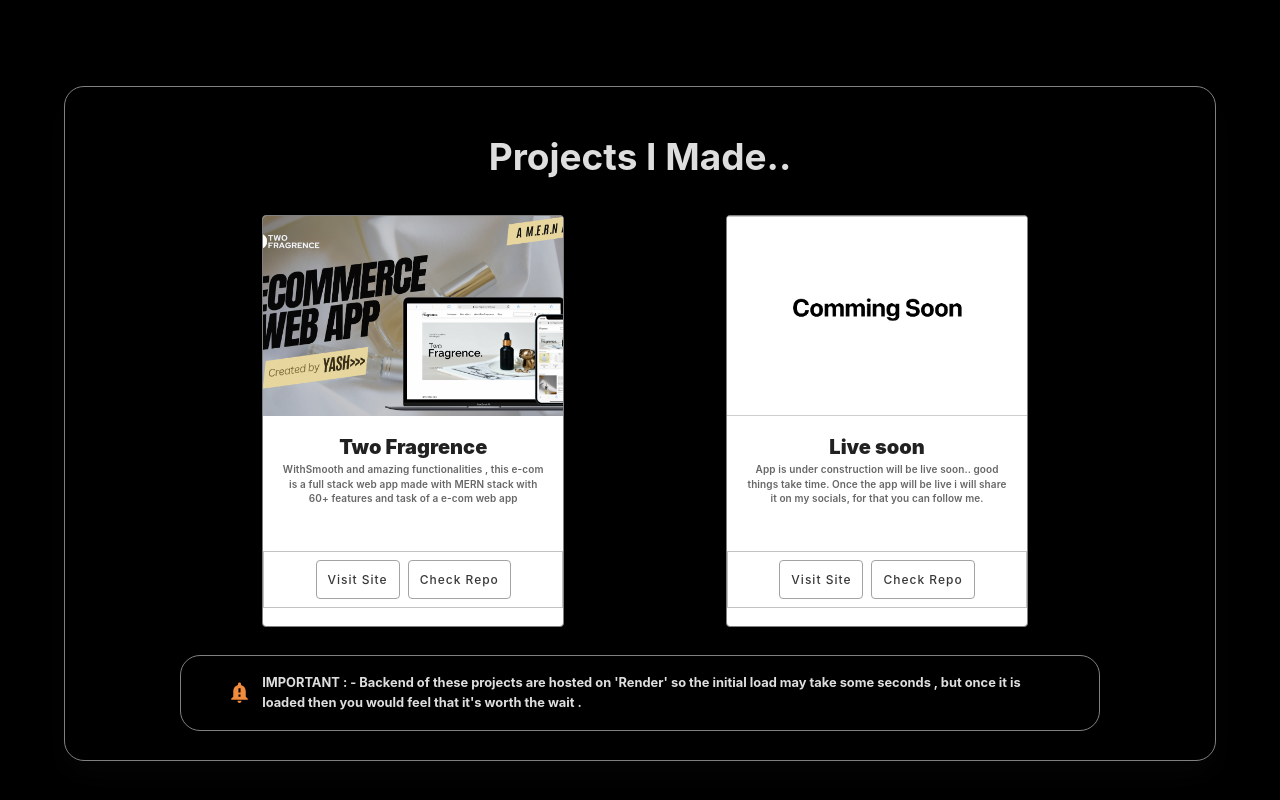
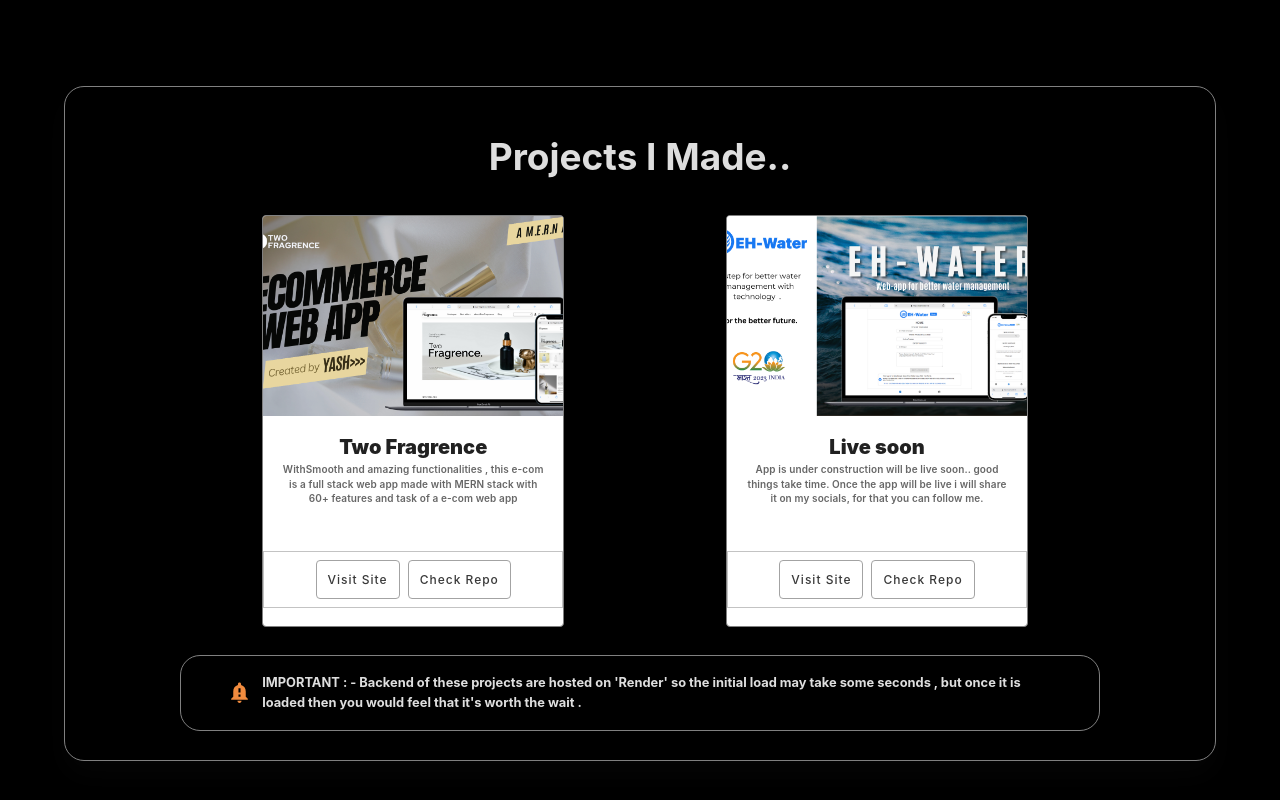
Before and after one commit to YYashSingh-9/my-portfolio, a React (Vite) app: page / in a window 1280 px wide. Shown: the part 2458-3258 px from the top of the page. Built offline with nearby package versions, Linux system fonts and the light colour scheme.

Commit message:
another project added

```diff
--- a/src/Components/MyProjects.jsx
+++ b/src/Components/MyProjects.jsx
@@ -1,6 +1,6 @@
 import { Box, Container, Grid } from "@mui/material";
 import img1 from "../assets/Two_fragrence.png";
-import img2 from "../assets/nulltitile.png";
+import img2 from "../assets/ehWater.png";
 import NotificationImportantIcon from "@mui/icons-material/NotificationImportant";
 import classes from "./MyProjects.module.css";
 import Card from "./Utils/Card";
@@ -42,8 +42,8 @@
                       img={img2}
                       text={text2}
                       title={"Live soon"}
-                      repoLink={null}
-                      demoLink={null}
+                      repoLink={"https://github.com/YYashSingh-9/EH-Water"}
+                      demoLink={"https://eh-water.netlify.app/"}
                     />
                   </Box>
                 </Grid>
```
Also changed, not shown: src/assets/ehWater.png (added).
